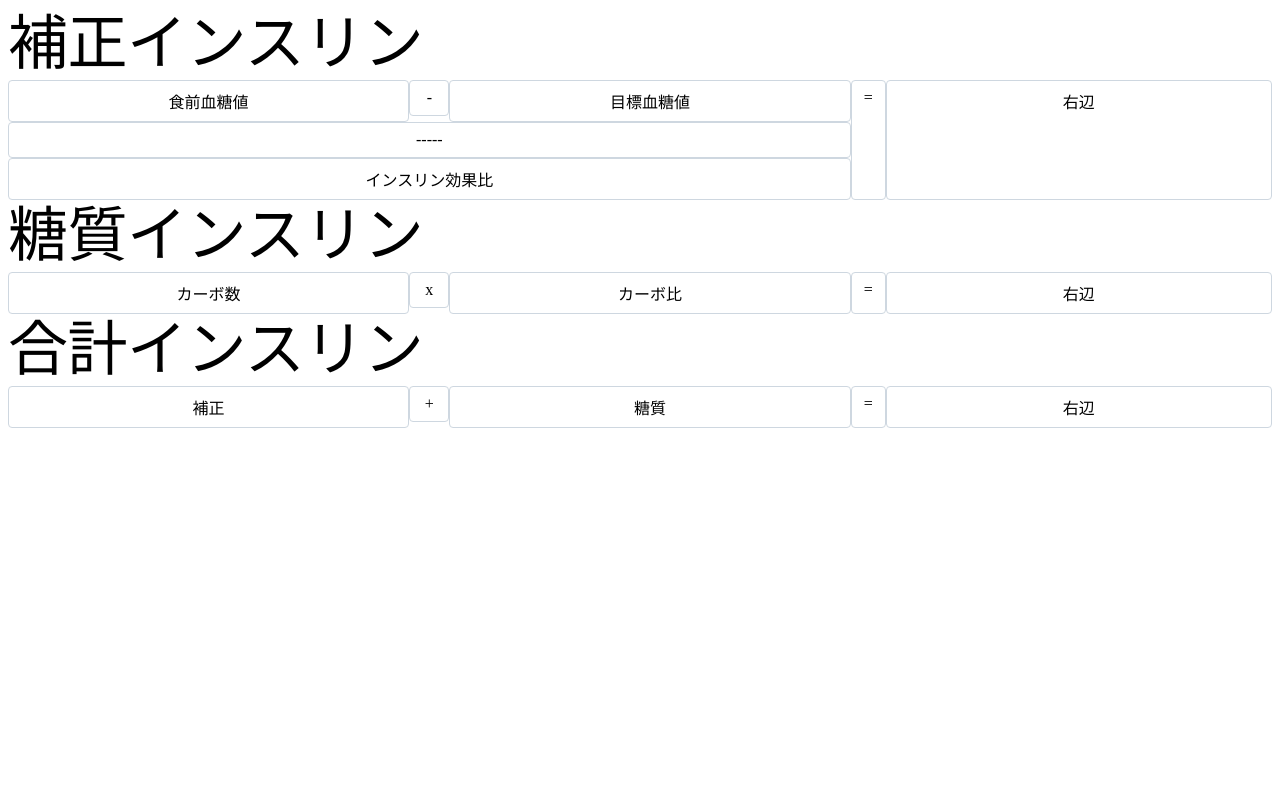
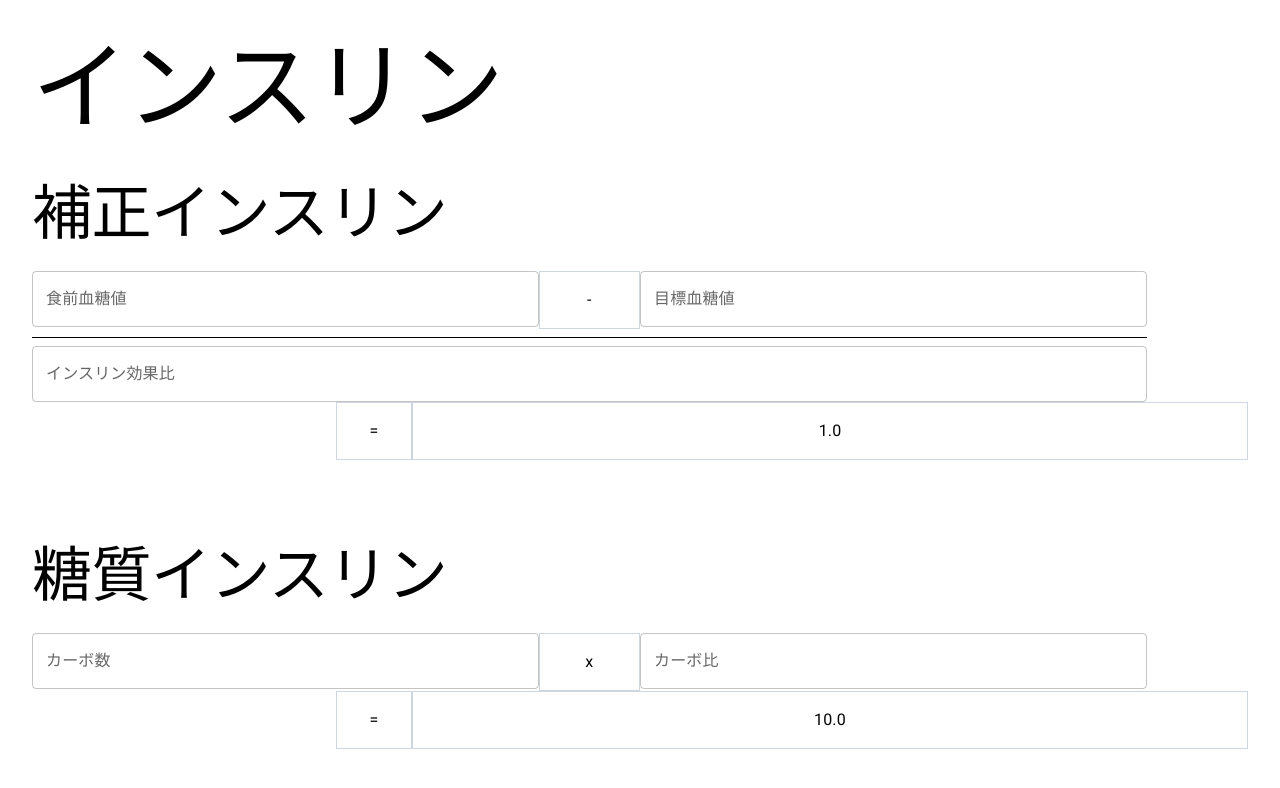
Before and after one commit to matono/InsulinCalc, a React (Create React App) app in the folder webapp/: page / in a window 1280 px wide. Shown: the top 788 px of the page. Built offline with nearby package versions, Linux system fonts and the light colour scheme.

Commit message:
Layout (#4)

```diff
--- a/webapp/src/components/Item.tsx
+++ b/webapp/src/components/Item.tsx
@@ -5,7 +5,7 @@ const Item = styled('div')(({ theme }) => ({
   border: '1px solid',
   borderColor: theme.palette.mode === 'dark' ? '#444d58' : '#ced7e0',
   padding: theme.spacing(1),
-  borderRadius: '4px',
+  //borderRadius: '4px',
   textAlign: 'center',
   flex: 1,
 }));
--- a/webapp/src/pages/Home.tsx
+++ b/webapp/src/pages/Home.tsx
@@ -1,158 +1,131 @@
 import React from 'react';
-import { Box, Card, Grid, Typography} from "@mui/material";
-import Item from '../components/Item';
+import { Box, Container, Typography, TextField} from "@mui/material";
+import { Unstable_Grid2 as Grid } from '@mui/material'; // Grid version 2
 import '@fontsource/roboto';
+//import Item from '../components/Item';
 
+import { styled } from "@mui/material";
+
+
+const Line = styled('div')(({ theme }) => ({
+  backgroundColor: theme.palette.mode === 'dark' ? '#1A2027' : '#fff',
+  borderTop: '1px solid',
+  padding: theme.spacing(0),
+  marginTop: theme.spacing(1),
+  marginBottom: theme.spacing(1),
+  flex: 1,
+}));
+
+const Item = styled(Box)(({ theme }) => ({
+  backgroundColor: theme.palette.mode === 'dark' ? '#1A2027' : '#fff',
+  border: '1px solid',
+  borderColor: theme.palette.mode === 'dark' ? '#444d58' : '#ced7e0',
+  padding: theme.spacing(2),
+  textAlign: 'center',
+  flex: 1,
+}));
 
 const Home: React.FC = () => {
   return (
-    //<Container fixed>
-    <>
-      <Box >
-        <Grid container>
+    <Box sx={{padding: 3}}>
+      <Typography variant="h1" gutterBottom>インスリン</Typography>
 
-          <Grid xs={12}>
-            <Typography variant="h2">補正インスリン</Typography>
-          </Grid>
+      <Box sx={{marginBottom: 10}}>
+        <Typography variant="h2" gutterBottom>補正インスリン</Typography>
 
         {/* 補正インスリン式 */}
+        {/* 左辺 */}
         <Grid container xs={12}>
-
-            {/* 左辺 */}
-            <Grid container xs={8}>
-              {/* 分母 */}
-              <Grid container columns={21}>
-                <Grid xs={10}>
-                  <Item>食前血糖値</Item>
+          {/* 分子 */}
+          <Grid container xs={11} columns={11}>
+            <Grid xs={5}>
+              <TextField id="BS" label="食前血糖値" variant="outlined" fullWidth />
             </Grid>
             <Grid xs={1}>
-                  <Item>-</Item>
+              <Item>
+                <Typography variant="body1">-</Typography>
+              </Item>
             </Grid>
-                <Grid xs={10}>
-                  <Item>目標血糖値</Item>
+            <Grid xs={5}>
+              <TextField id="BS" label="目標血糖値" variant="outlined" fullWidth />
             </Grid>
           </Grid>
 
-              <Grid container>
+          {/* 分数線 */}
+          <Grid container xs={11}>
             <Grid xs={12}>
-                  <Item>-----</Item>
+              <Line></Line>
             </Grid>
           </Grid>
 
-              <Grid container>
+          {/* 分母 */}
+          <Grid container xs={11}>
             <Grid xs={12}>
-                  <Item>インスリン効果比</Item>
+              <TextField id="BS" label="インスリン効果比" variant="outlined" fullWidth />
             </Grid>
           </Grid>
         </Grid>
 
         {/* =右辺 */}
-            <Grid container xs={4}>
+        <Grid container xsOffset={3} xs={9}>
 
           {/* = */}
           <Grid container xs={1}>
-                  <Item>=</Item>
+              <Item>
+                <Typography variant="body1">=</Typography>
+              </Item>
           </Grid>
 
           {/* 右辺 */}
           <Grid container xs={11}>
-                <Item>右辺</Item>
-              </Grid>
-
-            </Grid>
+              <Item>
+                <Typography variant="body1">1.0</Typography>
+              </Item>
           </Grid>
         </Grid>
       </Box>
 
-      <Box>
-        <Grid container>
+      <Box sx={{marginBottom: 10}}>
+        <Typography variant="h2" gutterBottom>糖質インスリン</Typography>
 
-          <Grid xs={12}>
-           <Typography variant="h2">糖質インスリン</Typography>
-          </Grid>
-
-          {/* 補正インスリン式 */}
+        {/* 糖質インスリン式 */}
+        {/* 左辺 */}
         <Grid container xs={12}>
-
-            {/* 左辺 */}
-            <Grid container xs={8}>
-
-              <Grid container columns={21}>
-                <Grid xs={10}>
-                  <Item>カーボ数</Item>
+          <Grid container xs={11} columns={11}>
+            <Grid xs={5}>
+              <TextField id="BS" label="カーボ数" variant="outlined" fullWidth />
             </Grid>
             <Grid xs={1}>
-                  <Item>x</Item>
+              <Item>
+                <Typography variant="body1">x</Typography>
+              </Item>
             </Grid>
-                <Grid xs={10}>
-                  <Item>カーボ比</Item>
+            <Grid xs={5}>
+              <TextField id="BS" label="カーボ比" variant="outlined" fullWidth />
             </Grid>
           </Grid>
         </Grid>
 
         {/* =右辺 */}
-            <Grid container xs={4}>
+        <Grid container xsOffset={3} xs={9}>
 
           {/* = */}
           <Grid container xs={1}>
-                  <Item>=</Item>
+              <Item>
+                <Typography variant="body1">=</Typography>
+              </Item>
           </Grid>
 
           {/* 右辺 */}
           <Grid container xs={11}>
-                <Item>右辺</Item>
-              </Grid>
-
-            </Grid>
+              <Item>
+                <Typography variant="body1">10.0</Typography>
+              </Item>
           </Grid>
         </Grid>
       </Box>
 
-      <Box>
-        <Grid container>
-
-          <Grid xs={12}>
-           <Typography variant="h2">合計インスリン</Typography>
-          </Grid>
-
-          {/* 補正インスリン式 */}
-          <Grid container xs={12}>
-
-            {/* 左辺 */}
-            <Grid container xs={8}>
-
-              <Grid container columns={21}>
-                <Grid xs={10}>
-                  <Item>補正</Item>
-                </Grid>
-                <Grid xs={1}>
-                  <Item>+</Item>
-                </Grid>
-                <Grid xs={10}>
-                  <Item>糖質</Item>
-                </Grid>
-              </Grid>
-            </Grid>
-
-            {/* =右辺 */}
-            <Grid container xs={4}>
-
-              {/* = */}
-              <Grid container xs={1}>
-                  <Item>=</Item>
-              </Grid>
-
-              {/* 右辺 */}
-              <Grid container xs={11}>
-                <Item>右辺</Item>
-              </Grid>
-
-            </Grid>
-          </Grid>
-        </Grid>
     </Box>
-    </>
-    //</Container>
   );
 };
 
```
Lines whose indentation alone changed are shown as unchanged.
